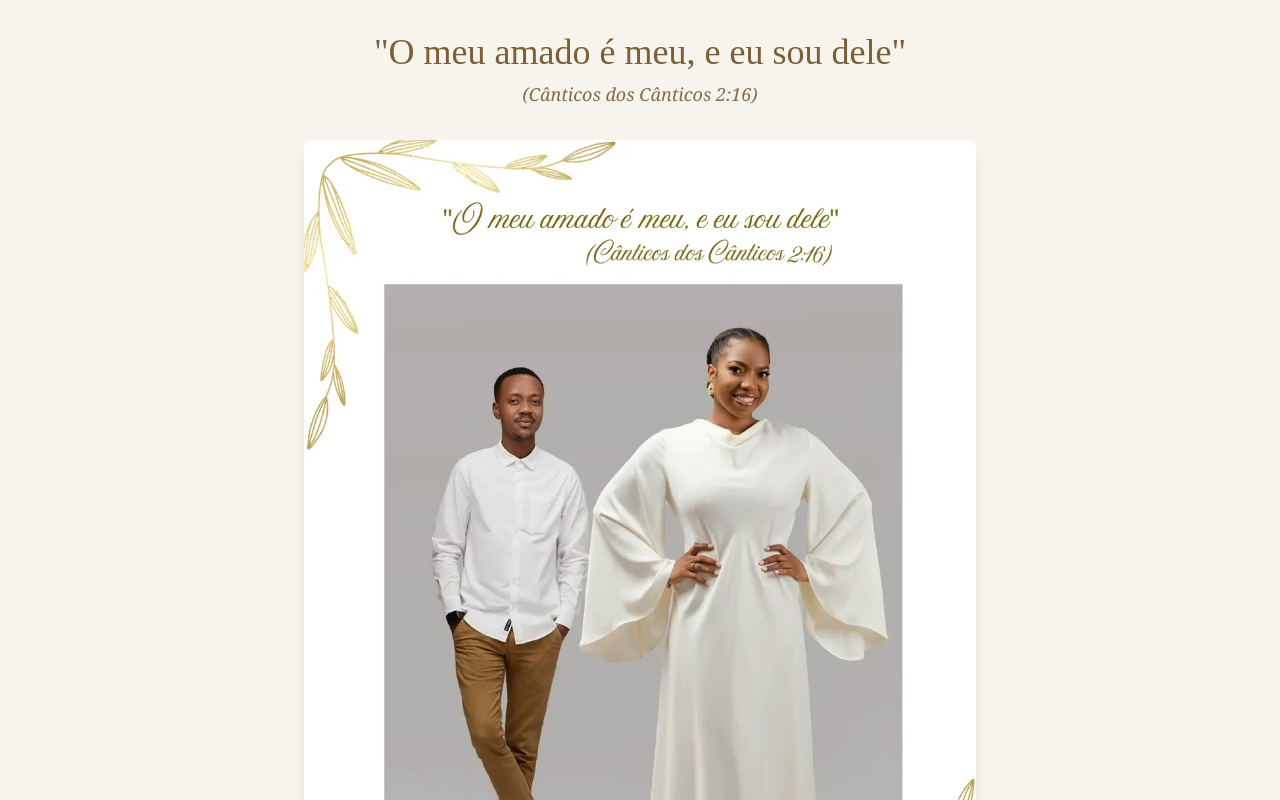
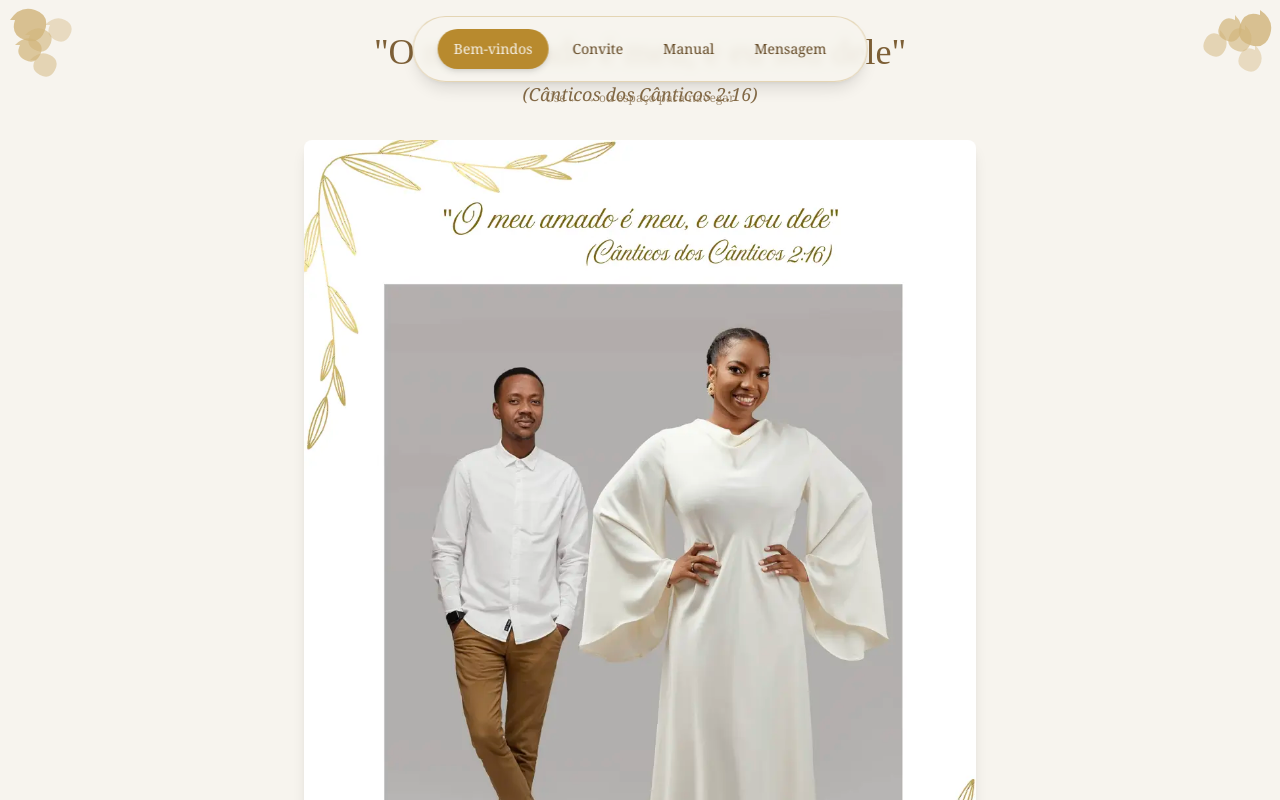
Before and after one commit to DanielDarsamo/webp-ui-clone, a React (Vite) app: page / in a window 1280 px wide. Shown: the top 800 px of the page. Built offline with nearby package versions, Linux system fonts and the light colour scheme; the HTML template or start-up script is replaced by a standard one.

Commit message:
Reverted to commit d10d5b4ed8d66b3909e74b09bcb006948d289809

```diff
--- a/src/components/LeafDecoration.tsx
+++ b/src/components/LeafDecoration.tsx
@@ -1,5 +1,3 @@
-import goldenLeafSvg from '@/assets/golden-leaflet.svg';
-
 interface LeafDecorationProps {
   position: 'top-left' | 'top-right' | 'bottom-left' | 'bottom-right';
   className?: string;
@@ -23,12 +21,40 @@ const LeafDecoration = ({ position, className = "" }: LeafDecorationProps) => {
 
   return (
     <div className={`absolute ${getPositionClasses()} ${className}`}>
-      <img
-        src={goldenLeafSvg}
-        alt="Golden leaf decoration"
-        className="w-24 h-24 text-elegant-gold opacity-60"
-        style={{ filter: 'hue-rotate(30deg) brightness(1.2)' }}
-      />
+      <svg
+        width="120"
+        height="120"
+        viewBox="0 0 120 120"
+        fill="none"
+        xmlns="http://www.w3.org/2000/svg"
+        className="text-elegant-gold opacity-60"
+      >
+        <path
+          d="M10 20 Q20 5 35 10 Q50 15 45 30 Q40 45 25 40 Q10 35 15 20 Z"
+          fill="currentColor"
+          opacity="0.8"
+        />
+        <path
+          d="M25 35 Q35 25 45 30 Q55 35 50 45 Q45 55 35 50 Q25 45 30 35 Z"
+          fill="currentColor"
+          opacity="0.6"
+        />
+        <path
+          d="M15 45 Q25 35 35 40 Q45 45 40 55 Q35 65 25 60 Q15 55 20 45 Z"
+          fill="currentColor"
+          opacity="0.7"
+        />
+        <path
+          d="M30 60 Q40 50 50 55 Q60 60 55 70 Q50 80 40 75 Q30 70 35 60 Z"
+          fill="currentColor"
+          opacity="0.5"
+        />
+        <path
+          d="M45 25 Q55 15 65 20 Q75 25 70 35 Q65 45 55 40 Q45 35 50 25 Z"
+          fill="currentColor"
+          opacity="0.4"
+        />
+      </svg>
     </div>
   );
 };
--- a/src/pages/Index.tsx
+++ b/src/pages/Index.tsx
@@ -1,15 +1,46 @@
+import { useState, useEffect } from 'react';
+import Navigation from '@/components/Navigation';
 import WelcomePage from '@/components/WelcomePage';
 import TimelinePage from '@/components/TimelinePage';
 import ManualPage from '@/components/ManualPage';
 import LastPage from '@/components/LastPage';
 
 const Index = () => {
+  const [currentPage, setCurrentPage] = useState(0);
+
+  // Keyboard navigation
+  useEffect(() => {
+    const handleKeyPress = (e: KeyboardEvent) => {
+      if (e.key === 'ArrowRight' || e.key === ' ') {
+        setCurrentPage((prev) => (prev + 1) % 4);
+      } else if (e.key === 'ArrowLeft') {
+        setCurrentPage((prev) => (prev - 1 + 4) % 4);
+      }
+    };
+
+    window.addEventListener('keydown', handleKeyPress);
+    return () => window.removeEventListener('keydown', handleKeyPress);
+  }, []);
+
+  const renderCurrentPage = () => {
+    switch (currentPage) {
+      case 0:
+        return <WelcomePage />;
+      case 1:
+        return <TimelinePage />;
+      case 2:
+        return <ManualPage />;
+      case 3:
+        return <LastPage />;
+      default:
+        return <WelcomePage />;
+    }
+  };
+
   return (
     <div className="min-h-screen bg-background">
-      <WelcomePage />
-      <TimelinePage />
-      <ManualPage />
-      <LastPage />
+      <Navigation currentPage={currentPage} onPageChange={setCurrentPage} />
+      {renderCurrentPage()}
     </div>
   );
 };
```
Also changed, not shown: src/assets/golden-leaflet.svg (deleted).
